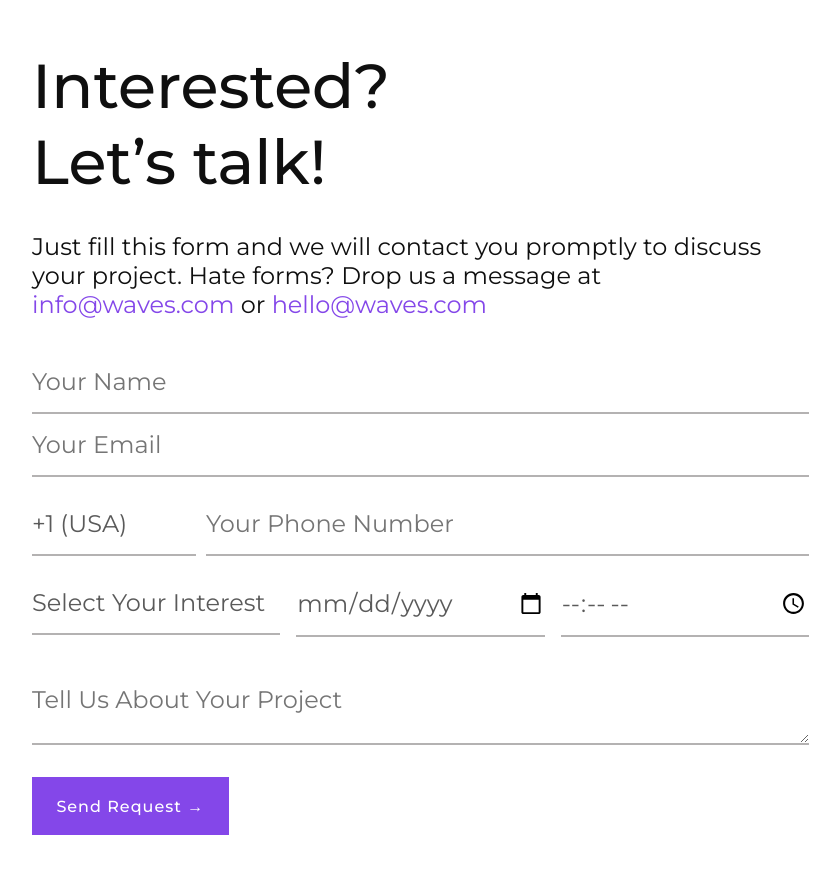
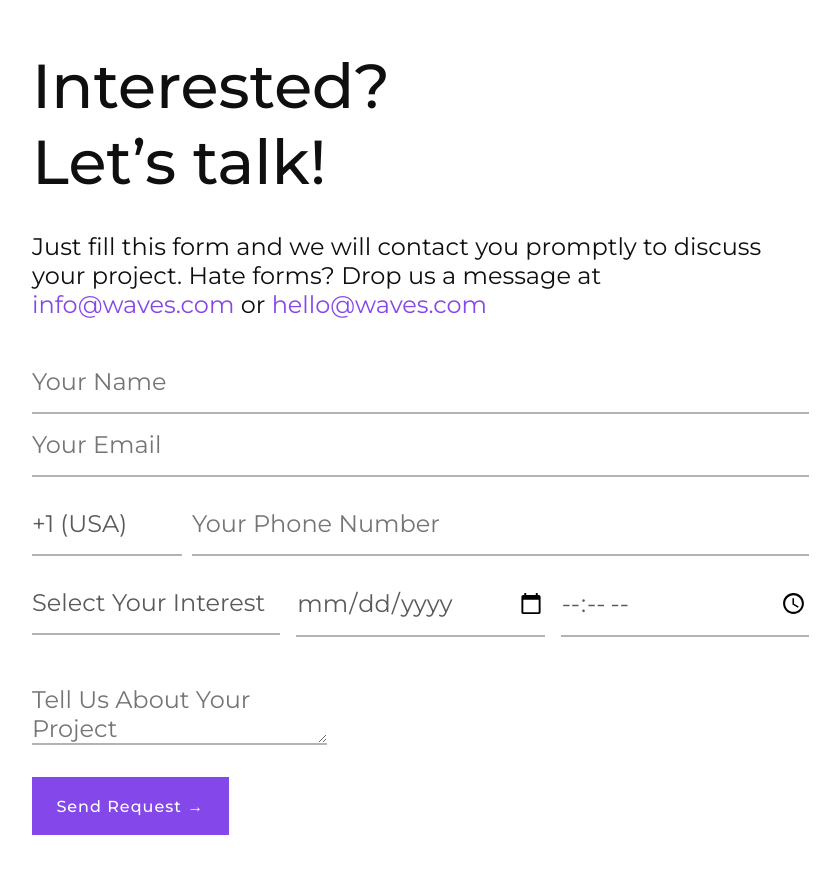
Before and after one commit to syedsaim40/aspennexus, a Next.js app: page /contact in a window 1280 px wide. Shown: the top 874 px of the page, without its empty margins (53-893 px from the left). Built offline with nearby package versions, Linux system fonts and the light colour scheme.

Commit message:
working on contact page

```diff
--- a/pages/contact.js
+++ b/pages/contact.js
@@ -161,7 +161,7 @@ const Contact = () => {
                 required
               />
               <div className="numberInfo">
-                <select
+                <select className="country_wrapper"
                   value={countryCode}
                   onChange={(e) => setCountryCode(e.target.value)}
                   style={{ marginRight: "10px" }}
--- a/pages/contact.scss
+++ b/pages/contact.scss
@@ -22,17 +22,14 @@
   }
   form {
     width: 70%;
-    @media (max-width: 767.9px){
+    @media (max-width: 767.9px) {
       width: 100%;
     }
     .numberInfo {
       display: flex;
       select {
         all: unset;
-        font-size: 16px;
-        font-weight: 400;
-        font-family: var(--mont);
-        color: #5a5a5a;
+
         // border: 2px solid #b4b2b2;
         padding-bottom: 1rem;
         margin: 1rem 0rem;
@@ -43,6 +40,10 @@
         color: #5a5a5a;
         border: none;
         border-bottom: 2px solid #b4b2b2;
+        min-width: 150px;
+        white-space: nowrap;
+        overflow: hidden;
+        text-overflow: ellipsis;
       }
     }
     .inquriy {
@@ -88,10 +89,18 @@
       color: #5a5a5a;
       border: none;
       border-bottom: 2px solid #b4b2b2;
+      &:is(:focus) {
+        outline: none !important;
+        border-color: var(--primary);
+        &::placeholder {
+          color: var(--primary);
+        }
+      }
     }
 
     textarea {
-      width: 100%;
+      max-width: 100%;
+      resize:vertical;
       align-items: center;
       margin-top: 2rem;
       display: block;
@@ -99,8 +108,16 @@
       font-size: 24px;
       font-weight: 400;
       color: #5a5a5a;
+
       border: none;
       border-bottom: 2px solid #b4b2b2;
+      &:is(:focus) {
+        outline: none !important;
+        border-color: var(--primary);
+        &::placeholder {
+          color: var(--primary);
+        }
+      }
     }
 
     .btn {
```
Lines whose indentation alone changed are shown as unchanged.
